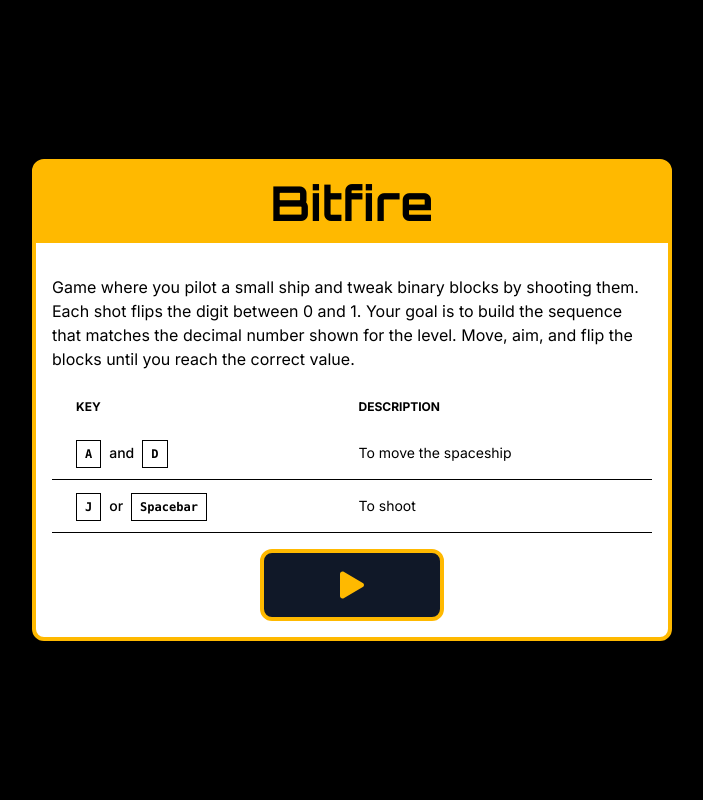
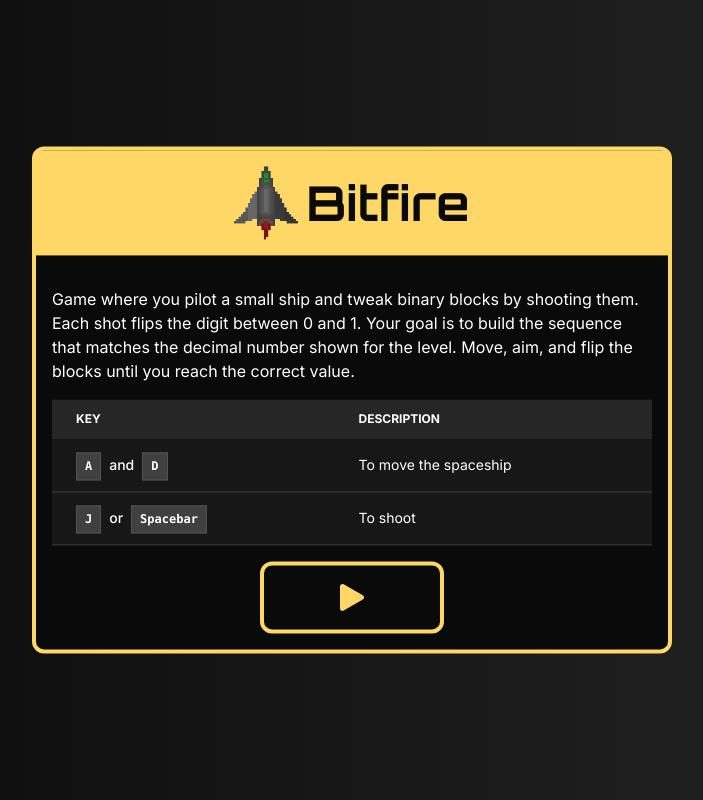
Before and after one commit to dspedroborges/bitfire, a React (Vite) app: page / in a window 1280 px wide. Shown: the whole page, without its empty margins (288-991 px from the left). Built offline with nearby package versions, Linux system fonts and the light colour scheme.

Commit message:
feat: color palette

```diff
--- a/src/App.tsx
+++ b/src/App.tsx
@@ -2,6 +2,7 @@ import { useRef, useState } from 'react';
 import { game } from './game';
 import { BsPlayFill } from 'react-icons/bs';
 import { soundEffects } from './soundPool';
+import { PRIMARY_COLOR } from './colors';
 
 function App() {
   const canvasRef = useRef(null);
@@ -19,69 +20,67 @@ function App() {
   }
 
   return (
-    <>
+    <div className='bg-linear-90 from-neutral-950 to-neutral-800 h-screen w-full'>
       {/* <audio ref={fireSound} src="/sound_effects/fire.wav" /> */}
       {!started && (
-        <div className="min-h-[250px] w-full lg:w-1/2 bg-white rounded-xl fixed top-1/2 left-1/2 -translate-x-1/2 -translate-y-1/2 flex flex-col items-center justify-center border-4 border-amber-400">
-          <h1 className="text-5xl font-extrabold mb-4 bg-amber-400 py-4 block w-full text-center orbitron">Bitfire</h1>
+        <div className="z-50 min-h-[250px] w-full lg:w-1/2 text-white rounded-xl fixed top-1/2 left-1/2 -translate-x-1/2 -translate-y-1/2 flex flex-col items-center justify-center border-4 bg-neutral-950" style={{ borderColor: PRIMARY_COLOR }}>
+          <div style={{ backgroundColor: PRIMARY_COLOR }} className="mb-4 py-4 w-full flex items-center justify-center gap-2">
+            <img src="/images/ship.png" className="w-16 block hover:rotate-12 transition-all"/>
+            <h1 className="text-neutral-950 text-5xl font-extrabold text-center orbitron">Bitfire</h1>
+          </div>
 
           <div className="p-4 inter">
             <p className="mb-4">Game where you pilot a small ship and tweak binary blocks by shooting them. Each shot flips the digit between 0 and 1. Your goal is to build the sequence that matches the decimal number shown for the level. Move, aim, and flip the blocks until you reach the correct value.
             </p>
 
             <div className="relative overflow-x-auto">
-              <table className="w-full text-sm text-left rtl:text-right text-body">
-                <thead className="text-xs text-body uppercase bg-neutral-tertiary">
+              <table className="w-full text-sm text-left rtl:text-right text-white">
+                <thead className="text-xs text-white uppercase bg-neutral-800">
                   <tr>
-                    <th scope="col" className="px-6 py-3">
-                      Key
-                    </th>
-                    <th scope="col" className="px-6 py-3">
-                      Description
-                    </th>
+                    <th scope="col" className="px-6 py-3">Key</th>
+                    <th scope="col" className="px-6 py-3">Description</th>
                   </tr>
                 </thead>
                 <tbody>
-                  <tr className="bg-neutral-primary border-b border-default">
+                  <tr className="bg-neutral-900 border-b border-neutral-700">
                     <th
                       scope="row"
-                      className="px-6 py-4 font-medium text-body whitespace-nowrap"
+                      className="px-6 py-4 font-medium text-white whitespace-nowrap"
                     >
-                      <kbd className="px-2 py-1.5 text-xs font-semibold text-heading bg-neutral-tertiary border border-default-medium rounded-base">
+                      <kbd className="px-2 py-1.5 text-xs font-semibold text-white bg-neutral-700 border border-neutral-600 rounded-base">
                         A
                       </kbd>
                       <span className="mx-2">and</span>
-                      <kbd className="px-2 py-1.5 text-xs font-semibold text-heading bg-neutral-tertiary border border-default-medium rounded-base">
+                      <kbd className="px-2 py-1.5 text-xs font-semibold text-white bg-neutral-700 border border-neutral-600 rounded-base">
                         D
                       </kbd>
                     </th>
-                    <td className="px-6 py-4">To move the spaceship</td>
+                    <td className="px-6 py-4 text-white">To move the spaceship</td>
                   </tr>
-                  <tr className="bg-neutral-primary border-b border-default">
+
+                  <tr className="bg-neutral-900 border-b border-neutral-700">
                     <th
                       scope="row"
-                      className="px-6 py-4 font-medium text-body whitespace-nowrap"
+                      className="px-6 py-4 font-medium text-white whitespace-nowrap"
                     >
-                      <kbd className="px-2 py-1.5 text-xs font-semibold text-heading bg-neutral-tertiary border border-default-medium rounded-base">
+                      <kbd className="px-2 py-1.5 text-xs font-semibold text-white bg-neutral-700 border border-neutral-600 rounded-base">
                         J
                       </kbd>
                       <span className="mx-2">or</span>
-                      <kbd className="px-2 py-1.5 text-xs font-semibold text-heading bg-neutral-tertiary border border-default-medium rounded-base">
+                      <kbd className="px-2 py-1.5 text-xs font-semibold text-white bg-neutral-700 border border-neutral-600 rounded-base">
                         Spacebar
                       </kbd>
                     </th>
-                    <td className="px-6 py-4">
-                      To shoot
-                    </td>
+                    <td className="px-6 py-4 text-white">To shoot</td>
                   </tr>
                 </tbody>
               </table>
             </div>
 
-            <button onClick={() => {
+            <button style={{ color: PRIMARY_COLOR, borderColor: PRIMARY_COLOR }} onClick={() => {
               startGame();
               soundEffects.start.play();
-            }} className="bg-gray-900 text-amber-400 border-4 border-amber-400 px-16 py-2 ouline-0 cursor-pointer hover:bg-gray-950 text-5xl block mt-4 rounded-xl mx-auto">
+            }} className="bg-neutral-950 border-4 px-16 py-2 ouline-0 cursor-pointer hover:bg-neutral-900 text-5xl block mt-4 rounded-xl mx-auto hover:scale-90">
               <BsPlayFill />
             </button>
           </div>
@@ -91,9 +90,9 @@ function App() {
 
       <canvas
         ref={canvasRef}
-        className="block bg-black h-screen w-screen"
+        className={`block bg-black h-screen w-screen ${!started && "opacity-0"}`}
       />
-    </>
+    </div>
   );
 }
 
--- /dev/null
+++ b/src/colors.ts
@@ -0,0 +1,3 @@
+export const PRIMARY_COLOR = "#FED766";
+export const SECONDARY_COLOR = "#2AB7CA";
+export const ACCENT_COLOR = "#FE4A49";
--- a/src/game.tsx
+++ b/src/game.tsx
@@ -1,3 +1,4 @@
+import { ACCENT_COLOR, PRIMARY_COLOR, SECONDARY_COLOR } from "./colors";
 import { soundEffects } from "./soundPool";
 
 type Bullet = {
@@ -39,7 +40,6 @@ type Player = {
     y: number;
     w: number;
     h: number;
-    color: string;
     speed: number;
 };
 
@@ -52,15 +52,14 @@ export function game(canvas: HTMLCanvasElement, onGameOver: () => void) {
     let lastShot = 0;
     const SHOT_DELAY = 25; // ms
 
-    const PLAYER_COLOR = "#4E61D3";
-    const DECIMAL_COLOR = "#F4F754";
-    const INPUT_COLOR = "#E9D484";
-    const BULLET_COLOR = "#CFADC1";
+    const DECIMAL_COLOR = PRIMARY_COLOR;
+    const INPUT_COLOR = SECONDARY_COLOR;
+    const BULLET_COLOR = ACCENT_COLOR;
     const COLLISION_COLOR = "#F1E0A3";
     canvas.width = window.innerWidth;
     canvas.height = window.innerHeight;
 
-    const player: Player = { x: 280, y: canvas.height - 10, w: 40, h: 40, color: PLAYER_COLOR, speed: player_speed };
+    const player: Player = { x: 280, y: canvas.height - 10, w: 40, h: 40, speed: player_speed };
     const playerImages = {
         straight: new Image(),
         left: new Image(),
```
